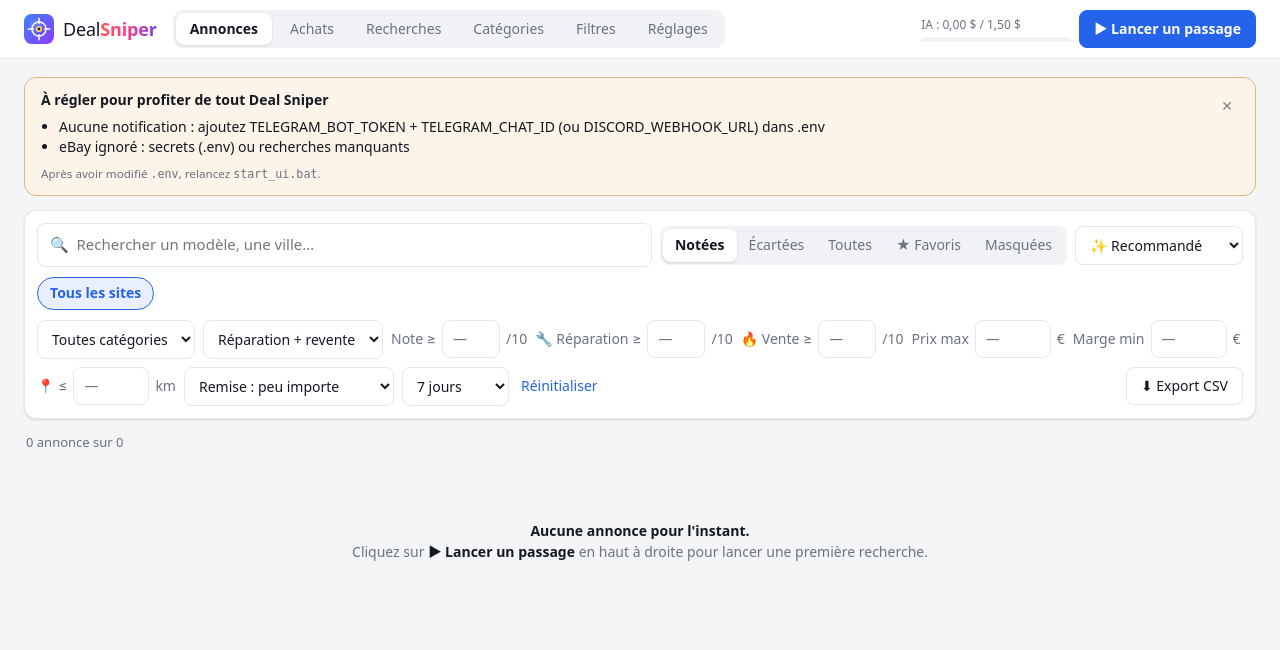
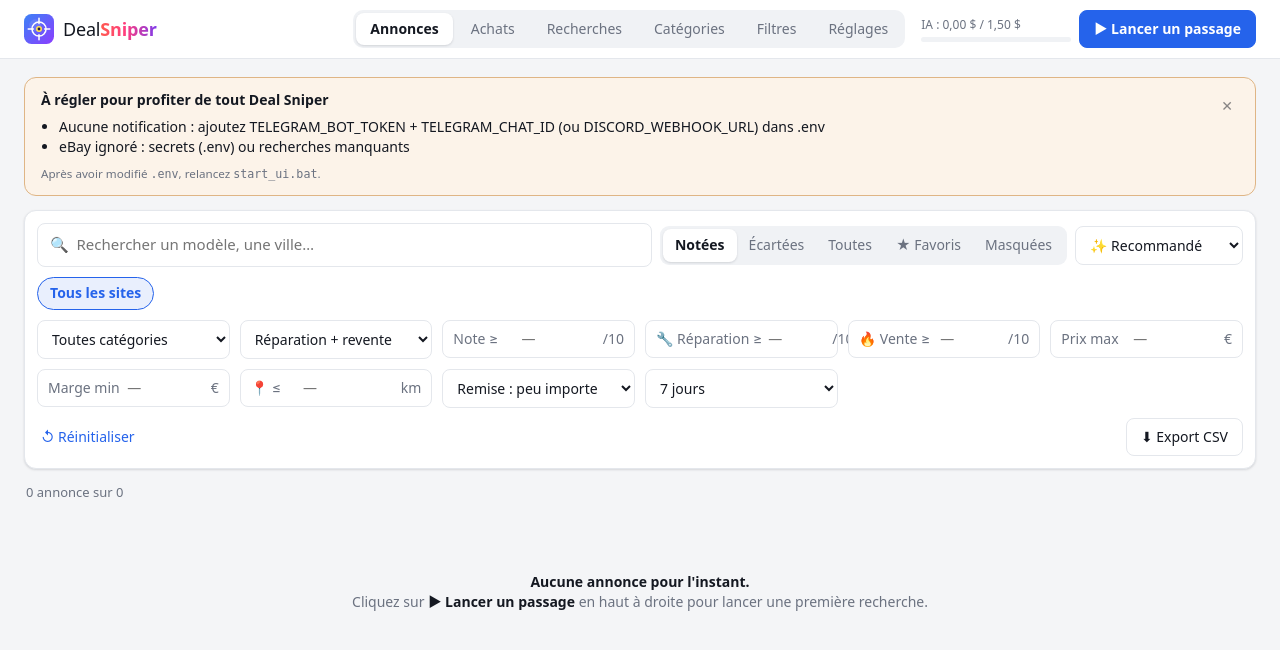
Before and after one commit to Marflus/DealSniper, a Flask app: page / in a window 1280 px wide. Shown: the top 650 px of the page. Run offline with Flask 3, Linux system fonts and the light colour scheme; data that the repository does not hold is empty.

Commit message:
Favicon net + barre du haut réorganisée (symétrique)
- Favicon PNG (viseur) pour un onglet net ; apple-touch-icon mis à jour
- Topbar en 3 zones : marque (gauche) · onglets (centre) · actions (droite)
- Barre de filtres en grille symétrique, ligne d'actions (réinitialiser / export) alignée à droite

Co-Authored-By: Claude Opus 4.8 <noreply@anthropic.com>
Claude-Session: https://claude.ai/code/session_01TQePqRHA39FFo1QGVdYN9J

```diff
--- a/dealsniper/web/static/index.html
+++ b/dealsniper/web/static/index.html
@@ -5,8 +5,10 @@
   <meta name="viewport" content="width=device-width, initial-scale=1, viewport-fit=cover">
   <title>Deal Sniper</title>
   <link rel="icon" href="/static/logo.svg" type="image/svg+xml">
+  <link rel="icon" type="image/png" sizes="32x32" href="/static/favicon-32.png">
+  <link rel="shortcut icon" href="/static/favicon-32.png">
   <link rel="manifest" href="/static/manifest.webmanifest">
-  <link rel="apple-touch-icon" href="/static/icon-192.png">
+  <link rel="apple-touch-icon" href="/static/favicon-180.png">
   <meta name="theme-color" content="#2563eb">
   <meta name="mobile-web-app-capable" content="yes">
   <meta name="apple-mobile-web-app-capable" content="yes">
@@ -89,7 +91,9 @@
             <option value="7" selected>7 jours</option>
             <option value="30">30 jours</option>
           </select>
-          <button id="reset-filters" class="link">Réinitialiser</button>
+        </div>
+        <div class="toolbar-row actions">
+          <button id="reset-filters" class="link">↺ Réinitialiser</button>
           <button id="export-csv" class="ghost push" title="Toutes les annonces filtrées, ouvrable dans Excel">⬇ Export CSV</button>
         </div>
       </div>
--- a/dealsniper/web/static/style.css
+++ b/dealsniper/web/static/style.css
@@ -19,21 +19,25 @@ input, select, textarea { background: var(--card); border: 1px solid var(--line)
 input:focus, select:focus, textarea:focus { outline: 2px solid color-mix(in srgb, var(--accent) 35%, transparent); border-color: var(--accent); }
 button { cursor: pointer; border-radius: 8px; padding: 8px 14px; border: 1px solid var(--line); background: var(--card); }
 button.primary { background: var(--accent); border-color: var(--accent); color: #fff; font-weight: 600; }
+#run { white-space: nowrap; }
 button.ghost { background: transparent; }
 button.link { border: 0; background: none; color: var(--accent); padding: 8px 4px; }
 button:disabled { opacity: .55; cursor: wait; }
 .muted { color: var(--muted); } .small { font-size: 13px; }
 
 /* Barre du haut */
-.topbar { position: sticky; top: 0; z-index: 10; display: flex; align-items: center; gap: 16px; padding: 10px 24px;
-  background: var(--card); border-bottom: 1px solid var(--line); }
+.topbar { position: sticky; top: 0; z-index: 10; display: grid; grid-template-columns: 1fr auto 1fr; align-items: center;
+  gap: 16px; padding: 10px 24px; background: var(--card); border-bottom: 1px solid var(--line); }
+.brand { justify-self: start; }
+.tabs { justify-self: center; }
+.top-actions { justify-self: end; }
 .brand { display: flex; align-items: center; gap: 9px; font-size: 18px; font-weight: 500; letter-spacing: -.01em; cursor: pointer; user-select: none; }
 .brand b { font-weight: 800; background: linear-gradient(90deg, #ff5a4e, #ff3d7f 45%, #7c3aed); -webkit-background-clip: text;
   background-clip: text; color: transparent; }
 .tabs { display: flex; gap: 4px; overflow-x: auto; max-width: 100%; background: var(--soft); padding: 3px; border-radius: 10px; }
 .tab { border: 0; background: transparent; padding: 6px 14px; color: var(--muted); }
 .tab.active { background: var(--card); color: var(--fg); font-weight: 600; box-shadow: var(--shadow); }
-.top-actions { margin-left: auto; display: flex; align-items: center; gap: 8px; }
+.top-actions { display: flex; align-items: center; gap: 8px; }
 
 main { max-width: 1400px; margin: 0 auto; padding: 18px 24px 64px; }
 
@@ -41,6 +45,12 @@ main { max-width: 1400px; margin: 0 auto; padding: 18px 24px 64px; }
 .toolbar { background: var(--card); border: 1px solid var(--line); border-radius: var(--radius); padding: 12px; box-shadow: var(--shadow);
   display: grid; gap: 10px; }
 .toolbar-row { display: flex; flex-wrap: wrap; gap: 8px; align-items: center; }
+.toolbar-row.filters { display: grid; grid-template-columns: repeat(auto-fit, minmax(170px, 1fr)); gap: 10px; }
+.toolbar-row.filters > * { width: 100%; }
+.toolbar-row.filters .field { justify-content: space-between; border: 1px solid var(--line); border-radius: 8px;
+  padding: 6px 10px; background: var(--card); }
+.toolbar-row.filters .field input { border: 0; background: transparent; padding: 2px 0; }
+.toolbar-row.actions { justify-content: flex-end; gap: 12px; }
 .search { flex: 1 1 320px; font-size: 15px; padding: 10px 12px; }
 .segmented { display: inline-flex; background: var(--soft); border-radius: 9px; padding: 3px; }
 .segmented button { border: 0; background: transparent; padding: 6px 12px; color: var(--muted); }
@@ -91,8 +101,9 @@ button.danger { color: var(--bad); border-color: transparent; background: transp
 #toast { position: fixed; right: 18px; bottom: 18px; background: var(--fg); color: var(--bg); padding: 10px 14px; border-radius: 10px; box-shadow: var(--shadow); }
 
 @media (max-width: 700px) {
-  .topbar { flex-wrap: wrap; padding: 10px 14px; }
-  .top-actions { margin-left: 0; width: 100%; justify-content: flex-end; }
+  .topbar { display: flex; flex-wrap: wrap; padding: 10px 14px; }
+  .tabs { order: 3; width: 100%; }
+  .top-actions { margin-left: auto; justify-content: flex-end; }
   main { padding: 14px; }
 }
 
```
Also changed, not shown: dealsniper/web/static/favicon-180.png (added), dealsniper/web/static/favicon-32.png (added).
